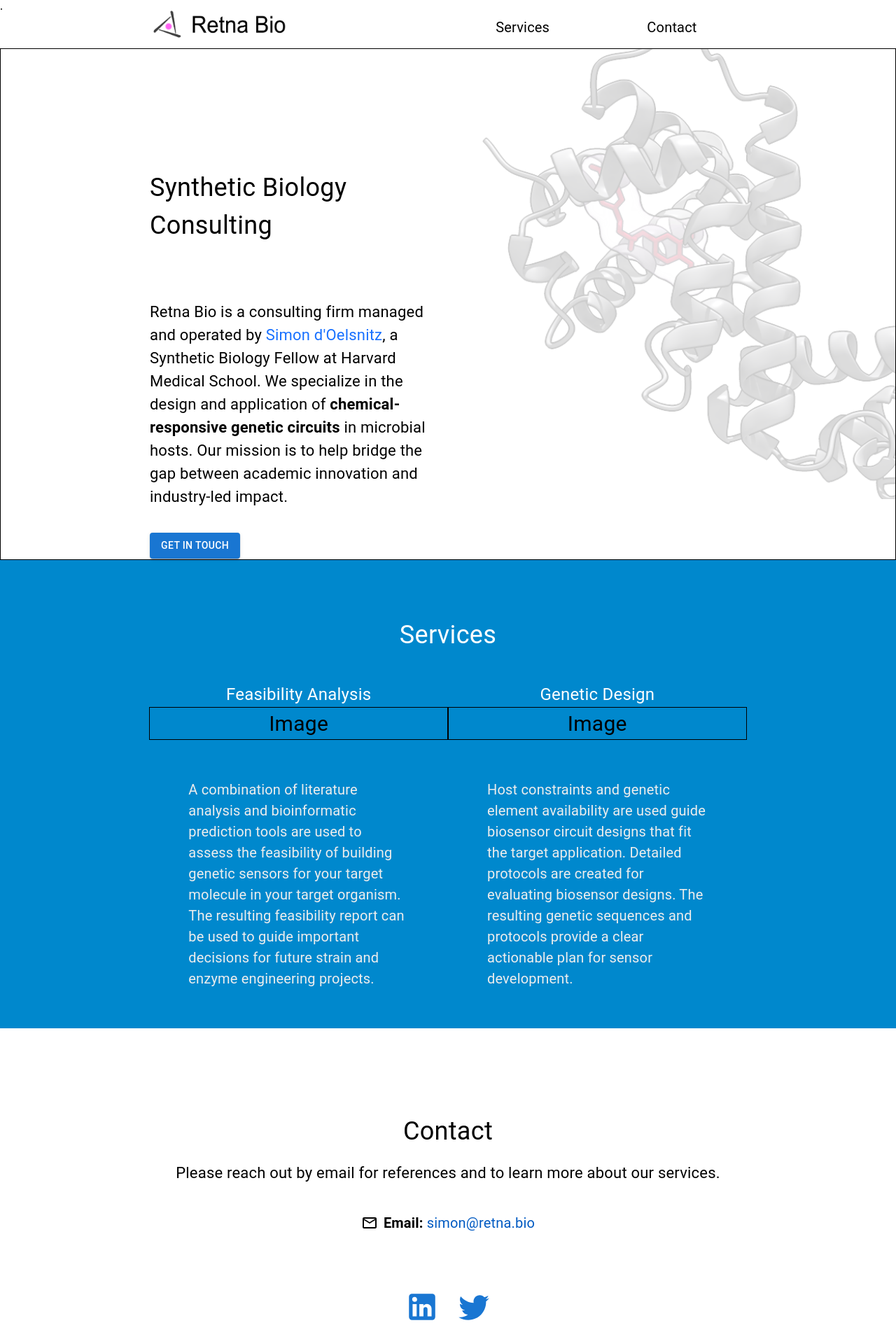
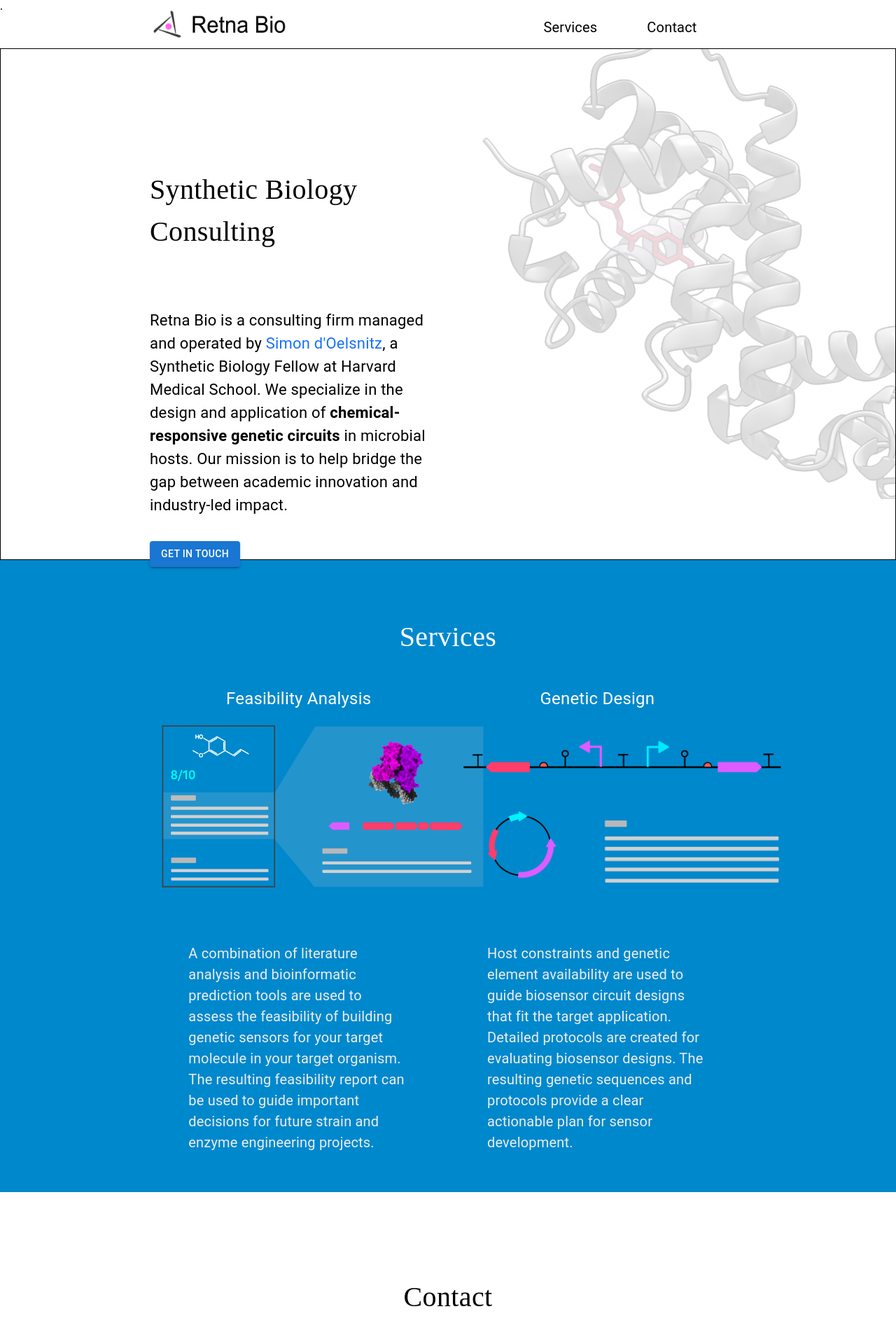
Before and after one commit to simonsnitz/retna-bio, a React (Create React App) app: page / in a window 1280 px wide. Shown: the top 1920 px of the page at 70% size. Built offline with nearby package versions, Linux system fonts and the light colour scheme.

Commit message:
added images for Services

```diff
--- a/package.json
+++ b/package.json
@@ -6,6 +6,7 @@
     "@babel/plugin-proposal-private-property-in-object": "^7.21.11",
     "@emotion/react": "^11.10.5",
     "@emotion/styled": "^11.10.5",
+    "@mui/icons-material": "^5.15.19",
     "@mui/material": "^5.10.14",
     "@testing-library/jest-dom": "^5.16.5",
     "@testing-library/react": "^13.4.0",
--- a/public/index.html
+++ b/public/index.html
@@ -7,7 +7,7 @@
     <meta name="theme-color" content="#000000" />
     <meta
       name="description"
-      content="Web site created using create-react-app"
+      content="Web site created by Simon"
     />
     <link rel="apple-touch-icon" href="%PUBLIC_URL%/logo192.png" />
     <!--
--- a/src/Components/About.js
+++ b/src/Components/About.js
@@ -40,13 +40,13 @@ const About = forwardRef(function About(props, ref) {
     <Grid item xs={4} mt={20}>
 
     <Typography
-        sx={{ fontSize: { xs: 14, md: 36 }, mt: 10 }} component="div">
+        sx={{ fontSize: { xs: 14, md: 40 }, mt: 10 }} component="div" fontFamily="Argent">
           Synthetic Biology Consulting
     </Typography>
 
         {/* Description */}
       <Typography
-        sx={{ fontSize: { xs: 14, md: 22 }, mt: 10 }} component="div">
+        sx={{ fontSize: { xs: 14, md: 22 }, mt: 10 }} component="div" >
         Retna Bio is a consulting firm managed and operated by
         <a href="https://scholar.google.com/citations?hl=en&user=4lfhK5wAAAAJ" style={{textDecoration: "None", color: "#1971ff"}}
         target="_blank" rel="noopener noreferrer"> Simon d'Oelsnitz</a>
@@ -66,10 +66,6 @@ const About = forwardRef(function About(props, ref) {
 
       </Button>
 
-      {/* <Typography
-        sx={{ fontSize: { xs: 14, md: 22 }, mt: 7 }} component="div" style={{border: "1px solid black", width: 200}}>
-          Get in touch
-      </Typography> */}
 
       </Grid>
 
--- a/src/Components/Contact.js
+++ b/src/Components/Contact.js
@@ -30,11 +30,11 @@ const Contact = forwardRef(function Contact(props, ref) {
 
         {/* Header */}
       <Typography
-        sx={{ fontSize: { xs: 20, md: 36 }, mt: 15 }} component="div" >
+        sx={{ fontSize: { xs: 20, md: 40 }, mt: 15 }} component="div" fontFamily="Argent">
         Contact
       </Typography>
       <Typography
-        sx={{ fontSize: { xs: 14, md: 22 } }} mt={2} mb={5} component="div">
+        sx={{ fontSize: { xs: 14, md: 22 } }} mt={5} mb={5} component="div">
         Please reach out by email for references and to learn more about our services.
       </Typography>
 
@@ -49,6 +49,7 @@ const Contact = forwardRef(function Contact(props, ref) {
       </Grid>
 
       <Grid container justifyContent={"center"} mt={10}>
+
         {/* Social media logos */}
         <Link
           href="https://www.linkedin.com/company/retnabio/"
--- a/src/Components/Home.js
+++ b/src/Components/Home.js
@@ -47,13 +47,13 @@ export default function Home() {
     {/* Navigation Bar */}
     <Grid container
       sx={{backgroundColor: "white"}}
-      style={{width: '100vw', height: 70, position: 'fixed', top: 0, borderBottom: "1px solid black"}}>
+      style={{width: '100vw', height: 70, position: 'fixed', top: 0, borderBottom: "1px solid black", zIndex:5}}>
 
       <Grid item xs={2}>.</Grid>
       <Grid item xs={4} style={{display: 'flex', alignItems: "center"}}>
         <img onClick={() => handleClick("home")} src="retna_logo.png" style={{height: 50}}/>
       </Grid>
-      <Grid item xs={2} textAlign="center">
+      <Grid item xs={2} textAlign="right">
         <Typography onClick={() => handleClick("services")} mt={3} sx={{fontWeight: 400, fontSize: 20 }}>Services</Typography>
       </Grid>
       <Grid item xs={2} textAlign="center">
--- a/src/Components/Services.js
+++ b/src/Components/Services.js
@@ -27,7 +27,7 @@ const Services = forwardRef(function Services(props, ref) {
         {/* Topic Header */}
     <Grid item xs={8} >
       <Typography
-        sx={{ fontSize: { xs: 20, md: 36 }, mt: 10 }} color={"white"} component="div" textAlign="center">
+        sx={{ fontSize: { xs: 20, md: 40 }, mt: 10 }} color={"white"} component="div" textAlign="center" fontFamily="Argent">
         Services
       </Typography>
     </Grid>
@@ -55,9 +55,7 @@ const Services = forwardRef(function Services(props, ref) {
         </Grid>
 
         <Grid item xs={12} textAlign="center">
-          <Typography sx={{ fontSize: { xs: 16, md: 30 }}}  component="div" style={{border: "1px solid black"}}>
-          Image
-        </Typography>
+            <img src="feasibility_analysis.png" style={{width: 500}}/>
         </Grid>
 
         <Grid item xs={12} >
@@ -84,14 +82,12 @@ const Services = forwardRef(function Services(props, ref) {
         </Grid>
 
         <Grid item xs={12} textAlign="center">
-          <Typography sx={{ fontSize: { xs: 16, md: 30 }}}  component="div" style={{border: "1px solid black"}}>
-          Image
-        </Typography>
+            <img src="genetic_design.png" style={{width: 500}}/>
         </Grid>
 
         <Grid item xs={12} >
         <Typography sx={{ fontSize: { xs: 12, md: 20 }}}  component="div" padding={7} color="#ededed">
-          Host constraints and genetic element availability are used guide biosensor circuit designs that
+          Host constraints and genetic element availability are used to guide biosensor circuit designs that
           fit the target application. Detailed protocols are created for evaluating biosensor designs.
           The resulting genetic sequences and protocols provide a clear actionable plan for sensor development.
         </Typography>
```
Also changed, not shown: public/feasibility_analysis.png (added), public/genetic_design.png (added).
